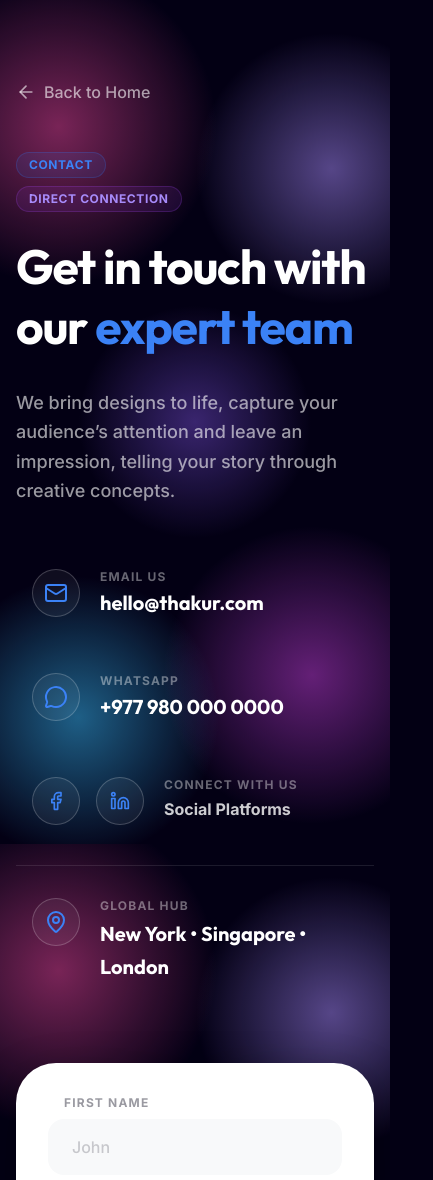
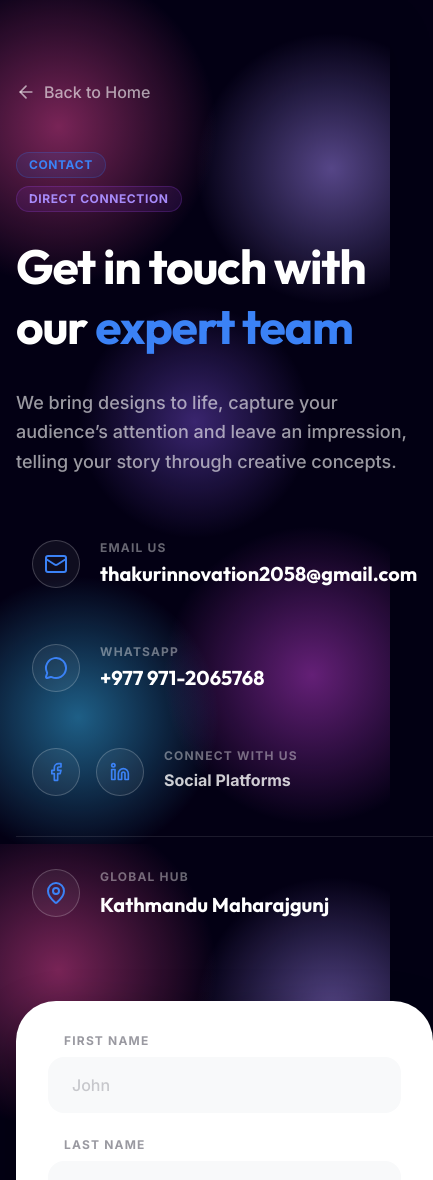
Before and after one commit to nigamghimire/Thakur-Innovation, a React (Vite) app: page /get-started in a window 390 px wide. Shown: the top 1180 px of the page, 433 px wide, since content can reach past the window. Built offline with nearby package versions, Linux system fonts and the light colour scheme.

Commit message:
feat: Update UI elements and contact information
Refactors button styling to use a new `btn-primary` class and updates contact email and WhatsApp number for improved user experience and accuracy. Adjusts padding and margins in several components for better visual hierarchy.

```diff
--- a/src/components/CTA.tsx
+++ b/src/components/CTA.tsx
@@ -66,7 +66,7 @@ export default function CTA() {
           </p>
           <InteractiveButton
             onClick={() => navigate('/get-started')}
-            className="glass-brand text-white px-10 py-5 rounded-full font-bold text-lg"
+            className="btn-primary text-white px-10 py-5 rounded-full font-bold text-lg"
           >
             Book Your Consultation
           </InteractiveButton>
--- a/src/components/Footer.tsx
+++ b/src/components/Footer.tsx
@@ -23,19 +23,19 @@ const footerLinks = [
     links: [
       { name: "Terms of Service", href: "#" },
       { name: "Privacy Policy", href: "#" },
-      { name: "Contact", href: "mailto:contact@thakurinnovation.com" }
+      { name: "Contact", href: "mailto:thakurinnovation2058@gmail.com" }
     ]
   }
 ];
 
 export default function Footer() {
   return (
-    <footer className="pt-16 pb-12 bg-brand-dark border-t border-white/10 transition-colors duration-300">
+    <footer className="pt-24 pb-12 bg-brand-dark border-t border-white/10 transition-colors duration-300">
       <div className="max-w-7xl mx-auto px-4 sm:px-6 lg:px-8">
         <div className="grid md:grid-cols-2 lg:grid-cols-5 gap-12 mb-16">
           <div className="lg:col-span-2">
             <Logo
-              className="h-64 w-auto -mt-24 -mb-8 grayscale hover:grayscale-0 transition-all opacity-80"
+              className="h-64 w-auto -mt-20 mb-2 grayscale hover:grayscale-0 transition-all opacity-80"
             />
             <p className="text-white/40 max-w-sm leading-relaxed text-sm">
               Defining the future of digital identity through minimalist elegance and strategic power. We build more than brands; we build authorities.
--- a/src/components/Hero.tsx
+++ b/src/components/Hero.tsx
@@ -52,7 +52,7 @@ export default function Hero() {
             <div className="flex flex-wrap gap-5">
               <InteractiveButton
                 onClick={() => navigate('/get-started')}
-                className="glass-brand px-10 py-5 rounded-full font-semibold shadow-indigo-500/10 text-lg"
+                className="btn-primary px-10 py-5 rounded-full font-bold text-lg"
               >
                 Get Started
               </InteractiveButton>
--- a/src/components/Navbar.tsx
+++ b/src/components/Navbar.tsx
@@ -182,7 +182,7 @@ export default function Navbar() {
             <div className="flex items-center gap-4 pl-10">
               <InteractiveButton
                 onClick={() => navigate('/get-started')}
-                className="glass-brand px-6 py-2.5 rounded-full text-sm font-semibold"
+                className="btn-primary px-6 py-2.5 rounded-full text-sm font-bold"
               >
                 Contact Us
               </InteractiveButton>
@@ -225,7 +225,7 @@ export default function Navbar() {
                   setIsOpen(false);
                   navigate('/get-started');
                 }}
-                className="glass-brand px-8 py-3 rounded-full text-base font-semibold w-full"
+                className="btn-primary px-8 py-3 rounded-full text-base font-bold w-full"
               >
                 Contact Us
               </InteractiveButton>
--- a/src/index.css
+++ b/src/index.css
@@ -56,12 +56,22 @@
   }
 
   .glass-brand {
-    @apply bg-gradient-to-r from-blue-600/40 to-purple-600/40 backdrop-blur-xl border border-white/20 shadow-[0_8px_32px_rgba(139,92,246,0.15)];
+    @apply bg-gradient-to-r from-blue-600/60 to-purple-600/60 backdrop-blur-xl border border-white/10 shadow-lg shadow-purple-500/20;
     transition: all 0.4s cubic-bezier(0.4, 0, 0.2, 1);
   }
 
   .glass-brand:hover {
-    @apply from-blue-600/70 to-purple-600/70 border-white/40 shadow-[0_0_30px_rgba(139,92,246,0.3)];
+    @apply from-blue-600/80 to-purple-600/80 border-white/40 shadow-xl shadow-purple-500/40;
+    transform: translateY(-2px);
+  }
+
+  .btn-primary {
+    @apply bg-brand-blue text-white shadow-xl shadow-blue-500/20;
+    transition: all 0.4s cubic-bezier(0.4, 0, 0.2, 1);
+  }
+
+  .btn-primary:hover {
+    @apply bg-blue-600 shadow-2xl shadow-blue-500/40 scale-105;
     transform: translateY(-2px);
   }
 
--- a/src/pages/Booking.tsx
+++ b/src/pages/Booking.tsx
@@ -42,8 +42,8 @@ export default function Booking() {
                 </div>
                 <div>
                   <p className="text-white/40 text-xs font-bold uppercase tracking-widest mb-1">Email us</p>
-                  <a href="mailto:hello@thakur.com" className="text-xl md:text-2xl font-display font-bold text-white hover:text-brand-blue transition-colors">
-                    hello@thakur.com
+                  <a href="mailto:thakurinnovation2058@gmail.com" className="text-xl md:text-2xl font-display font-bold text-white hover:text-brand-blue transition-colors">
+                    thakurinnovation2058@gmail.com
                   </a>
                 </div>
               </div>
@@ -55,8 +55,8 @@ export default function Booking() {
                 </div>
                 <div>
                   <p className="text-white/40 text-xs font-bold uppercase tracking-widest mb-1">WhatsApp</p>
-                  <a href="https://wa.me/9779800000000" target="_blank" rel="noreferrer" className="text-xl md:text-2xl font-display font-bold text-white hover:text-brand-blue transition-colors">
-                    +977 980 000 0000
+                  <a href="https://wa.me/9779712065768" target="_blank" rel="noreferrer" className="text-xl md:text-2xl font-display font-bold text-white hover:text-brand-blue transition-colors">
+                    +977 971-2065768
                   </a>
                 </div>
               </div>
@@ -65,7 +65,7 @@ export default function Booking() {
               <div className="flex items-start gap-5 p-4">
                 <div className="flex gap-4">
                   <a
-                    href="https://facebook.com/thakur"
+                    href="https://www.facebook.com/profile.php?id=61589716889332"
                     target="_blank"
                     rel="noreferrer"
                     className="w-12 h-12 rounded-full border border-white/20 bg-white/5 flex items-center justify-center text-brand-blue hover:bg-brand-blue hover:text-white transition-all transform hover:scale-110"
@@ -97,7 +97,7 @@ export default function Booking() {
                 <div>
                   <p className="text-white/40 text-xs font-bold uppercase tracking-widest mb-1">Global Hub</p>
                   <p className="text-xl font-display font-bold text-white leading-relaxed">
-                    New York • Singapore • London
+                    Kathmandu Maharajgunj
                   </p>
                 </div>
               </div>
--- a/src/pages/FullPortfolio.tsx
+++ b/src/pages/FullPortfolio.tsx
@@ -1,6 +1,7 @@
 import { motion } from "motion/react";
 import { ArrowLeft, ExternalLink } from "lucide-react";
-import { Link } from "react-router-dom";
+import { Link, useNavigate } from "react-router-dom";
+import InteractiveButton from "../components/InteractiveButton";
 import Navbar from "../components/Navbar";
 
 const allProjects = [
@@ -56,6 +57,7 @@ const allProjects = [
 ];
 
 export default function FullPortfolio() {
+  const navigate = useNavigate();
   return (
     <div className="min-h-screen bg-brand-dark">
       <Navbar />
@@ -139,12 +141,12 @@ export default function FullPortfolio() {
       <div className="py-20 border-t border-white/5 bg-white/2">
         <div className="max-w-5xl mx-auto px-4 text-center">
           <h2 className="text-3xl font-display font-bold text-white mb-8">Ready to be our next success story?</h2>
-          <Link
-            to="/get-started"
-            className="inline-flex h-14 items-center px-10 rounded-full bg-brand-blue text-white font-bold hover:scale-105 transition-transform shadow-xl shadow-blue-500/20"
+          <InteractiveButton
+            onClick={() => navigate('/get-started')}
+            className="btn-primary flex h-14 items-center px-10 rounded-full font-bold shadow-xl shadow-blue-500/20"
           >
             Start Your Project
-          </Link>
+          </InteractiveButton>
         </div>
       </div>
     </div>
```
